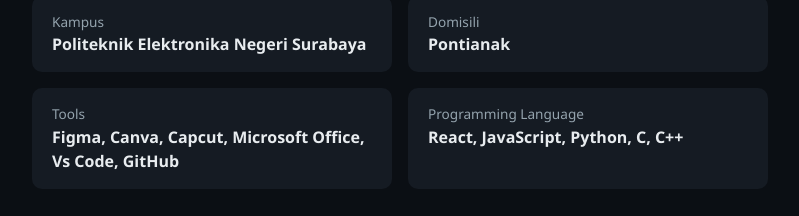
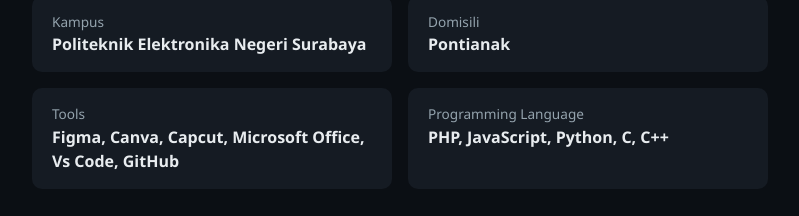
Before and after one commit to S4NNF/Website-Portfolio, a React (Create React App) app: page / in a window 1280 px wide. Shown: the part 1180-1396 px from the top of the page, without its empty margins (360-1159 px from the left). Built offline with nearby package versions, Linux system fonts and the light colour scheme.

Commit message:
Initial commit

```diff
--- a/src/data.js
+++ b/src/data.js
@@ -12,7 +12,7 @@
     { label: "Kampus", value: "Politeknik Elektronika Negeri Surabaya" },
     { label: "Domisili", value: "Pontianak" },
     { label: "Tools", value: "Figma, Canva, Capcut, Microsoft Office, Vs Code, GitHub" },
-    { label: "Programming Language", value: "React, JavaScript, Python, C, C++" },
+    { label: "Programming Language", value: "PHP, JavaScript, Python, C, C++" },
   ],
   email: "ihsaninformatika69@gmail.com",
   whatsapp: "628123456789",   // format internasional tanpa +
```
